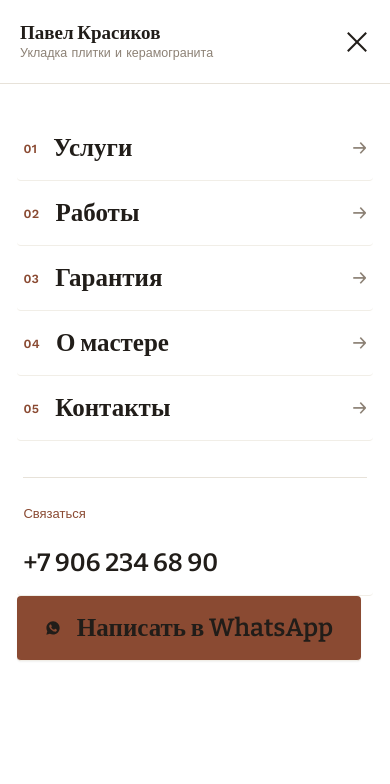
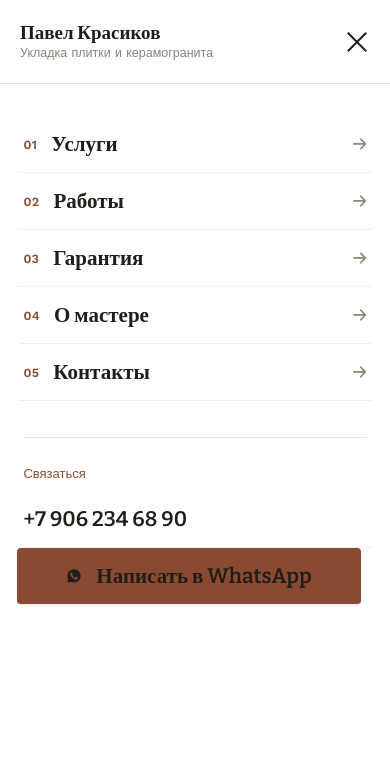
Before and after one commit to trippleness/pavel-krasikov, a plain HTML site: page index.html in a window 390 px wide. Both pictures are taken after a click on the button "Меню". Shown: the top 784 px of the page. Drawn offline with nearby package versions, Linux system fonts and the light colour scheme.

Commit message:
Add files via upload

```diff
--- a/index.html
+++ b/index.html
@@ -184,11 +184,11 @@
   .mobile-menu a{
     display:flex;
     align-items:center;
-    gap:16px;
-    font-size:25px;
+    gap:14px;
+    font-size:21px;
     font-family:'Bitter',serif;
     font-weight:600;
-    padding:17px 6px;
+    padding:15px 6px;
     margin:0 -6px;
     border-bottom:1px solid var(--hair-soft);
     color:var(--ink);
@@ -244,7 +244,7 @@
   }
   .mobile-phone{
     display:block;
-    font-size:22px;
+    font-size:19px;
     font-weight:600;
     font-family:'Bitter',serif;
     color:var(--ink);
@@ -391,11 +391,26 @@
       height:auto;
     }
     .hero-text{justify-content:flex-start;}
-    .hero h1{max-width:none;}
-    .hero-sub{max-width:none;}
+    .hero h1{
+      max-width:none;
+      font-size:clamp(26px,7.2vw,34px);
+      line-height:1.2;
+    }
+    .hero-sub{
+      max-width:none;
+      margin-top:14px;
+      font-size:16px;
+      line-height:1.55;
+    }
+    .hero-actions{margin-top:22px;}
+    .hero-facts{
+      gap:28px;
+      flex-wrap:wrap;
+      margin-top:28px;
+      padding-top:20px;
+    }
     .hero-visual{height:auto;margin-top:24px;}
     .photo-card{height:auto;aspect-ratio:4/3.2;}
-    .hero-facts{gap:28px;flex-wrap:wrap;}
   }
   @media (max-width:480px){
     .header-right .phone-link{display:none;}
@@ -451,7 +466,7 @@
   <div class="hero-inner">
     <div class="hero-text">
       <div class="hero-label">Плитка и керамогранит — Калининград</div>
-      <h1>Укладка плитки и керамогранита в Калининграде. Лично, с 20-летним опытом и гарантией 1 год</h1>
+      <h1>Укладка плитки и керамогранита в Калининграде. С гарантией 1 год</h1>
       <p class="hero-sub">Укладка плитки и керамогранита в квартирах, частных домах и коммерческих помещениях. Без бригад и посредников — от замера до сдачи работаю лично.</p>
       <div class="hero-actions">
         <a class="btn btn-primary" href="https://wa.me/79062346890" target="_blank" rel="noopener">Посчитать стоимость</a>
```
